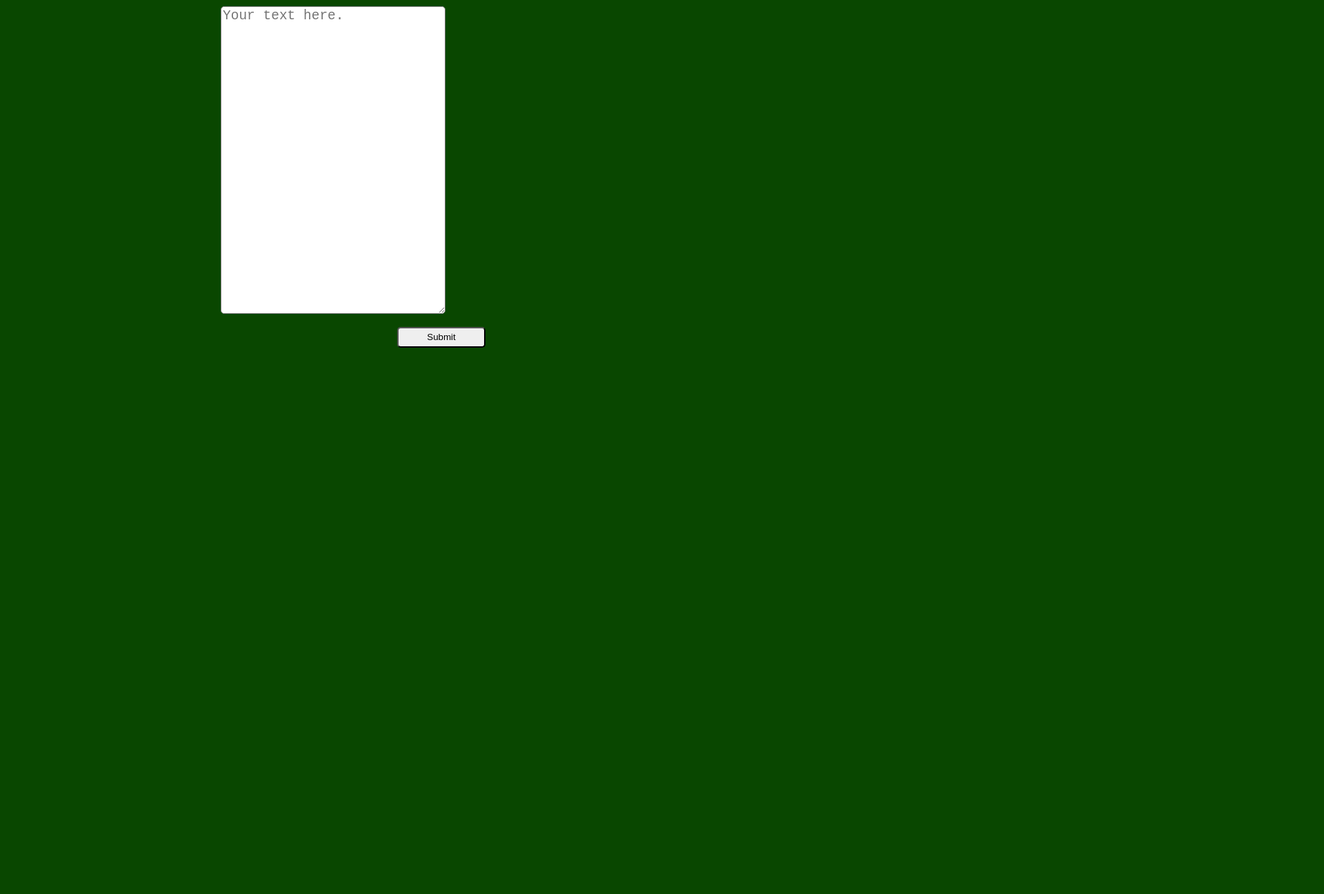
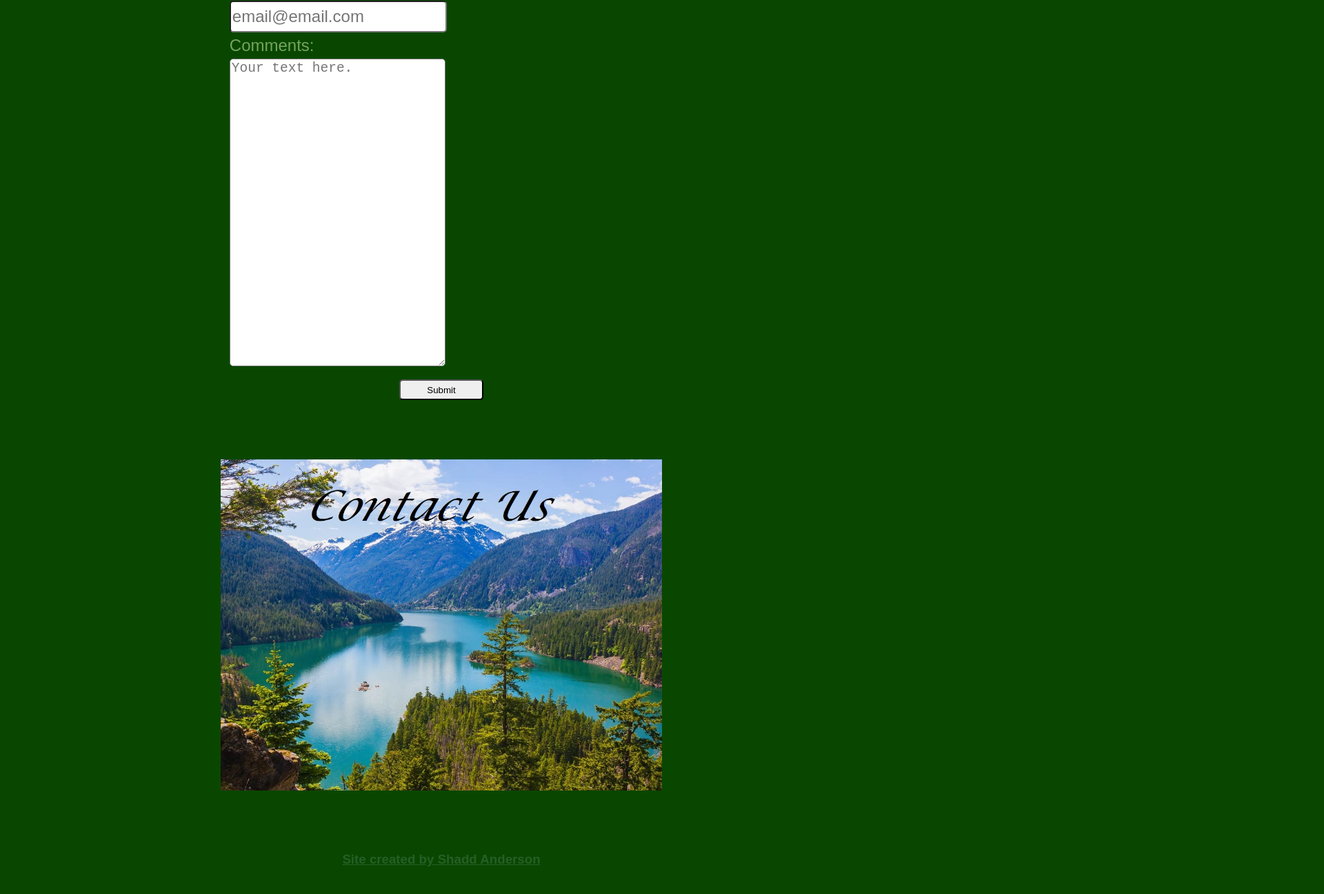
Before and after one commit to shadd-anderson/State-Website, a plain HTML site: page contact.html in a window 1280 px wide. Shown: the part 784-2080 px from the top of the page at 69% size, 1920 px wide, since content can reach past the window. Before the commit the page ends 1298 px from the top, so only its background shows below. Drawn offline with Linux system fonts and the light colour scheme.

Commit message:
updating contact page and external link for requirements

```diff
--- a/contact.html
+++ b/contact.html
@@ -25,9 +25,10 @@
                 </div>
             </li>
             <li><a href="contact.html">Contact</a></li>
-            <li><a href="https://en.wikipedia.org/wiki/List_of_states_and_territories_of_the_United_States">Other States</a></li>
+            <li><a href="https://en.wikipedia.org/wiki/List_of_states_and_territories_of_the_United_States" target="_blank">Other States</a></li>
         </ul>
     </nav>
+    <section>
         <form action="#">
             <h2>Please fill out this form to contact us and we will reply when we are able!</h2>
             <label for="form-first-name">Name:</label>
@@ -42,6 +43,13 @@
             <textarea name="form-comments" id="form-comments" cols="30" rows="20" placeholder="Your text here."></textarea>
             <button type="button" onclick="verifyEmails()">Submit</button>
         </form>
+    </section>
+    <aside id="contact-image">
+        <img src="img/contact-us-image.jpg" alt="Image of Lake Diablo in Washington State">
+    </aside>
+    <footer>
+        <h3 id="footer-text">Site created by Shadd Anderson</h3>
+    </footer>
 </body>
 <script type="application/javascript">
     function verifyEmails() {
--- a/css/main.css
+++ b/css/main.css
@@ -212,6 +212,20 @@ textarea {
     flex: 0 4 85%;
 }
 
+#contact-image {
+    float: left;
+    display: block;
+    text-align: center;
+    width: 100%;
+    padding: 50px 25%;
+    background-color: #094700;
+
+    img {
+        display: block;
+        width: 50%;
+    }
+}
+
 #dropdown {
     position: absolute;
     background-color: #0a6300;
```
Also changed, not shown: index.html (+1 -1 lines), leavenworth.html (+1 -1 lines), olympia.html (+1 -1 lines), seattle.html (+1 -1 lines), spokane.html (+1 -1 lines), img/contact-us-image.jpg (added). Lines whose indentation alone changed are shown as unchanged.
